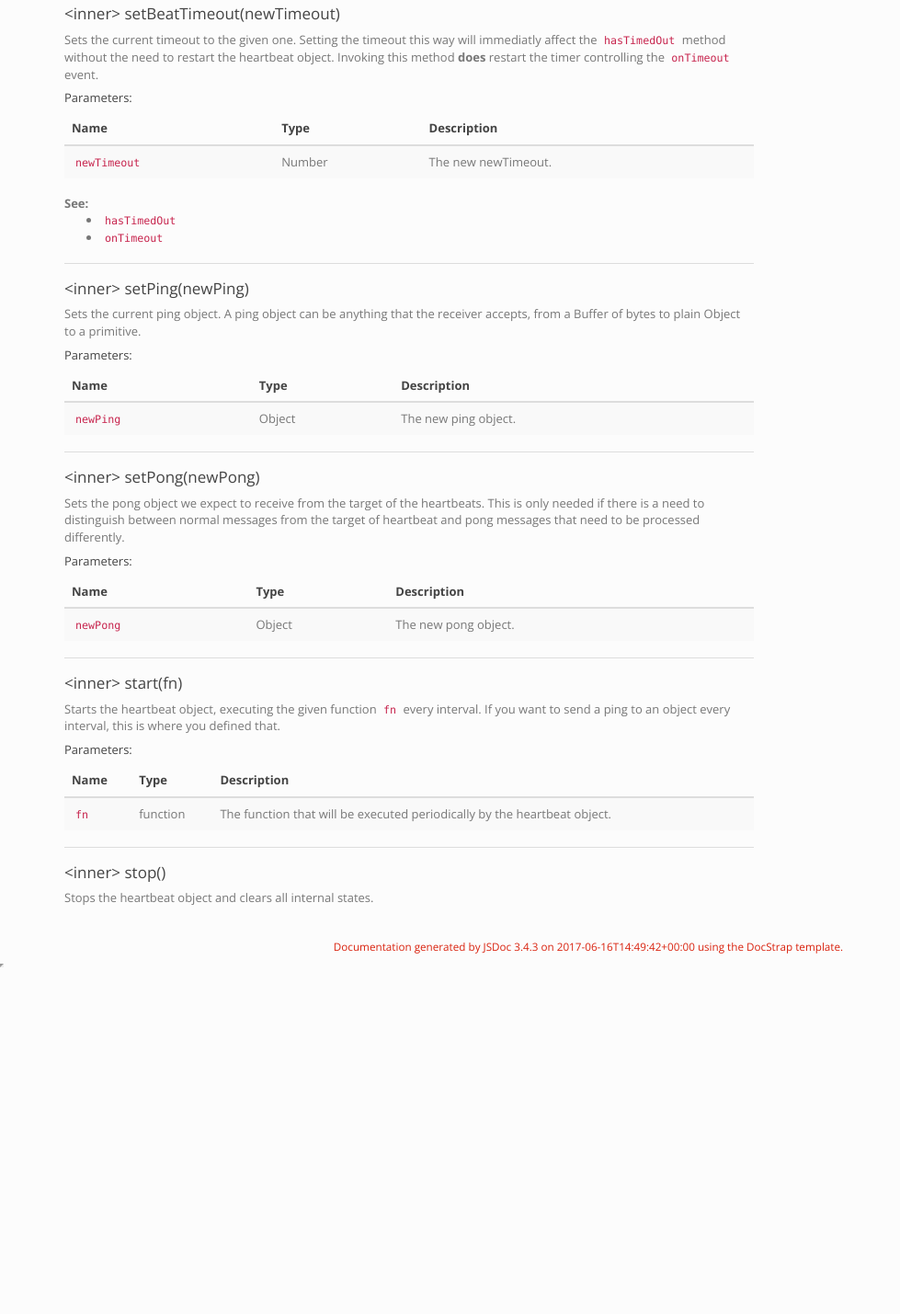
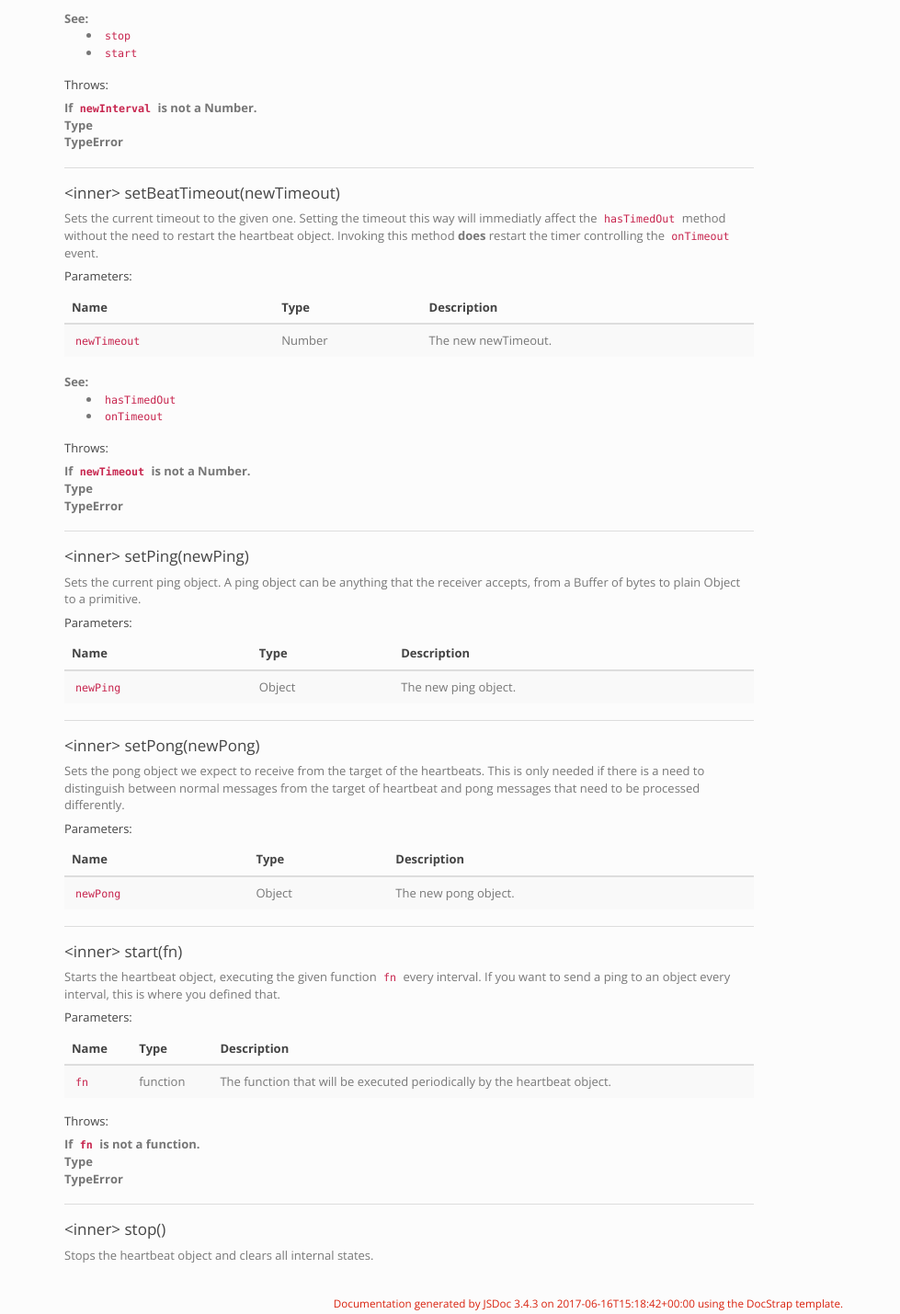
Before and after one commit to Fl4m3Ph03n1x/heartbeatjs, a website: page docs/module-heartBeat.html in a window 1280 px wide. Shown: the part 2178-3607 px from the top of the page at 92% size, without its empty margins (0-979 px from the left). Before the commit the page ends 3234 px from the top, so only its background shows below. Drawn offline with nearby package versions, Linux system fonts and the light colour scheme.

Commit message:
Improved docs, added more checks on functions.

```diff
--- a/docs/module-heartBeat.html
+++ b/docs/module-heartBeat.html
@@ -916,6 +916,34 @@
 
 
 
+    <h5>Throws:</h5>
+
+
+
+<dl>
+    <dt>
+        <div class="param-desc">
+        If <code>fn</code> is not a function.
+        </div>
+    </dt>
+    <dt>
+        <dl>
+            <dt>
+                Type
+            </dt>
+            <dd>
+
+<span class="param-type">TypeError</span>
+
+
+
+            </dd>
+        </dl>
+    </dt>
+</dl>
+
+
+
 
 
 
@@ -1212,6 +1240,34 @@
 
 
 
+
+
+
+    <h5>Throws:</h5>
+
+
+
+<dl>
+    <dt>
+        <div class="param-desc">
+        If <code>newInterval</code> is not a Number.
+        </div>
+    </dt>
+    <dt>
+        <dl>
+            <dt>
+                Type
+            </dt>
+            <dd>
+
+<span class="param-type">TypeError</span>
+
+
+
+            </dd>
+        </dl>
+    </dt>
+</dl>
 
 
 
@@ -1357,6 +1413,34 @@
 
 
 
+    <h5>Throws:</h5>
+
+
+
+<dl>
+    <dt>
+        <div class="param-desc">
+        If <code>newTimeout</code> is not a Number.
+        </div>
+    </dt>
+    <dt>
+        <dl>
+            <dt>
+                Type
+            </dt>
+            <dd>
+
+<span class="param-type">TypeError</span>
+
+
+
+            </dd>
+        </dl>
+    </dt>
+</dl>
+
+
+
 
 
 
@@ -1748,6 +1832,34 @@
 
 
 
+
+
+
+    <h5>Throws:</h5>
+
+
+
+<dl>
+    <dt>
+        <div class="param-desc">
+        If <code>fn</code> is not a function.
+        </div>
+    </dt>
+    <dt>
+        <dl>
+            <dt>
+                Type
+            </dt>
+            <dd>
+
+<span class="param-type">TypeError</span>
+
+
+
+            </dd>
+        </dl>
+    </dt>
+</dl>
 
 
 
@@ -1886,7 +1998,7 @@
 <span class="jsdoc-message">
 	Documentation generated by <a href="https://github.com/jsdoc3/jsdoc">JSDoc 3.4.3</a>
 
-		on 2017-06-16T14:49:42+00:00
+		on 2017-06-16T15:18:42+00:00
 
 	using the <a href="https://github.com/docstrap/docstrap">DocStrap template</a>.
 </span>
```
Also changed, not shown: docs/DOCS_README.md (+1 -1 lines), docs/index.html (+2 -2 lines), docs/modules.list.html (+1 -1 lines), docs/quicksearch.html (+1 -1 lines), src/heartbeat.js (+10 -0 lines), test/unit/heartbeat_spec.js (+8 -0 lines), README.md.
